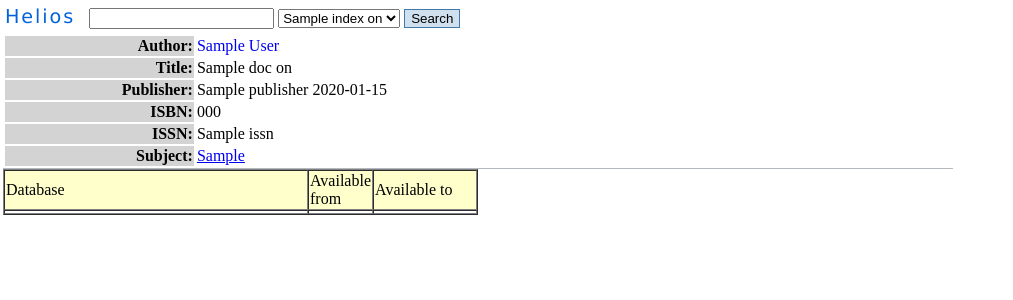
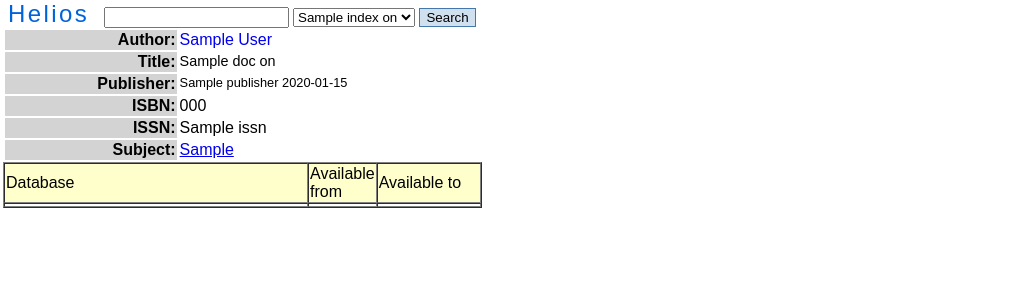
Before and after one commit to hacioguz/kochief, a Django app: template helios/catalog/templates/item.html in a window 1280 px wide. Shown: the top 300 px of the page, without its empty margins (0-1013 px from the left). Run offline with Django 3.2, Linux system fonts and the light colour scheme; the template is opened without the code that fills it: most values are stand-ins (such as "Sample title", 1, 10 or a date in 2020).

Commit message:
Added logo, gradient, and unavailable cover art graphic, changed css code, added if_else statement in search.html to detect whether isbn number comes through.

```diff
--- a/helios/media/001/001.css
+++ b/helios/media/001/001.css
@@ -1,14 +1,14 @@
-body { margin:0;  }
-.record { width: 99%; border-bottom: 1px solid #b3b9bf;  }
+body { margin:0; font-family: arial, helvetica, sans-serif; }
+.record { width: 90%;/* border-bottom: 1px solid #88a0c6;*/ }
 .jacket { float: left; }
-.topbar { padding: 5px; border-bottom: 1px solid #b3b9bf; /*background-color: #d1e0ef;*/ margin-bottom: 5px;}
-.bluebox {  width: 22%; float:right; clear:right; font-size:80%; background-color: #d1e0ef; border: 1px solid #b3b9bf; font-family:arial; padding: 5px;}
+.topbar { padding: 5px;  /*background-color: #d1e0ef;*/ margin-bottom: 5px;}
+.bluebox {  width: 22%; float:right; clear:right; font-size:80%; background-color: #D2DFF4; border: 1px solid #88a0c6; font-family:arial; padding: 5px;}
 .facets {  width: 22%; float:right; clear:right; font-size:80%; font-family:arial; padding: 5px;}
 .facet-list { margin-bottom: 5px;}
-.results { width: 75%; float: left; clear: left; margin-left: 3px; }
+.results { width: 75%; float: left; clear: left; margin-left: 3px;}
 .facets a { color: #00f; text-decoration:none; }
 .author { clear: right; }
-.logo { font-family:verdana,georgia; color: #0063dc; font-size: 120%; letter-spacing: .1em; padding-right: 10px; }
+.logo { font-family:arial, helvetica, sans-serif; color: #0063dc; font-size: 150%; letter-spacing: .1em; padding-right: 10px; }
 .logo a, .page-num a, .author a, .publisher a, .logo img  { text-decoration: none; border:none;}
 .logo a:visited { color: #0063dc;}
 .beta {color: #d1d1d1; vertical-align:super; font-size:70%;}
@@ -18,7 +18,10 @@
 .prev-next-top { text-align: right; }
 .pagination a:hover , .prev-next-top a:hover { background-color: #d1e0ef; }
 .page-num { padding: 10px;}
-.searchform { margin: 5px;  }
+.topOverall{ margin: 0px; background: url(HeliosGrad.gif); }
+.searchform { padding-left: 8px; }
 .searchform img { vertical-align: text-bottom;}
 .searchpage {text-align: center;}
 .topbarfacets { width: 100%; float:top; clear:left; font-size:80%; background-color: #d1e0ef; border: 1px solid #b3b9bf; font-family:arial; padding: 5px;}
+.publisher { font-size: 80%; }
+.title { font-size: 90%; }
```
Also changed, not shown: helios/discovery/templates/search.html (+9 -3 lines).
